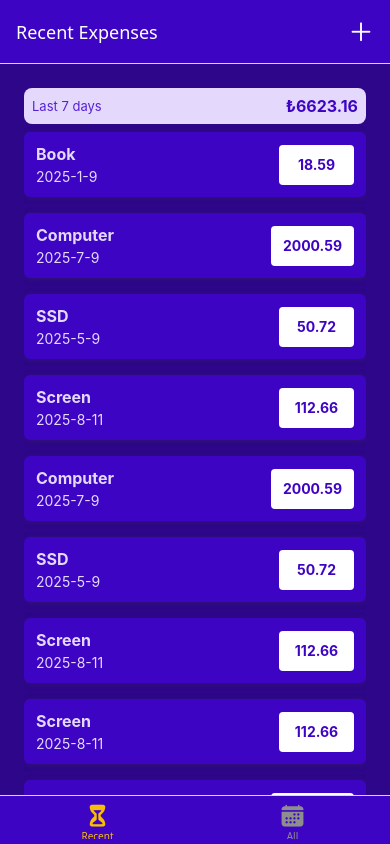
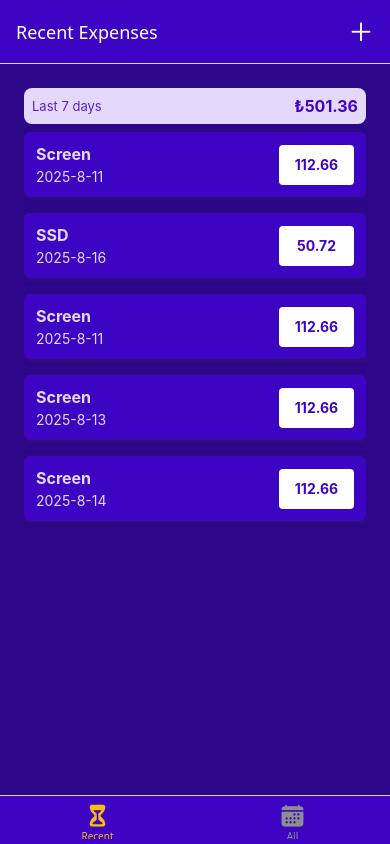
Before and after one commit to Merenylmz/ExpenseTrackerApp, a React Native app: screen /RecentExpense in a window 390 px wide. Built offline with nearby package versions, Linux system fonts and the light colour scheme.

Commit message:
EditingReduxAndFixing

```diff
--- a/components/ExpenseOutput/ExpenseItem.js
+++ b/components/ExpenseOutput/ExpenseItem.js
@@ -5,17 +5,21 @@ import { useNavigation } from "@react-navigation/native";
 
 const ExpenseItem = ({data}) => {
     const navigation = useNavigation();
+    const date = data && new Date(data.date);
+
+
   return (
     <View>
         {
-            data &&
+            data && date &&
             <Pressable onPress={()=>{navigation.navigate("ManageExpense", {
                 expenseId: data.id
             })}}>
                 <View style={styles.container}>
                     <View>
                         <Text style={[styles.textBase, styles.description]}>{data.description}</Text>
-                        <Text style={styles.textBase}>{`${data.date.getFullYear()}-${data.date.getMonth()+1}-${data.date.getDate()}`}</Text>
+
+                        <Text style={styles.textBase}>{`${date.getFullYear()}-${date.getMonth()+1}-${date.getDate()}`}</Text>
                     </View>
                     <View style={styles.amountContainer}>
                         <Text style={styles.amount}>{data.amount}</Text>
--- a/components/ExpenseOutput/ExpenseOutput.js
+++ b/components/ExpenseOutput/ExpenseOutput.js
@@ -4,82 +4,12 @@ import ExpenseSummary from "./ExpenseSummary";
 import ExpenseList from "./ExpenseList";
 import GlobalStyles from "../../constants/styles";
 
+
 const ExpenseOutput = ({expenses, expensesPeriod}) => {
-    const DUMMY_DATA = [
-        {
-            id: "e5",
-            description: "Book",
-            amount: 18.59,
-            date: new Date("2025-01-09")
-        },
-        {
-            id: "e6",
-            description: "Computer",
-            amount: 2000.59,
-            date: new Date("2025-07-09")
-        },
-        {
-            id: "m2",
-            description: "SSD",
-            amount: 50.72,
-            date: new Date("2025-05-09")
-        },
-        {
-            id: "z3",
-            description: "Screen",
-            amount: 112.66,
-            date: new Date("2025-08-11")
-        },
-        ,
-        {
-            id: "e8",
-            description: "Computer",
-            amount: 2000.59,
-            date: new Date("2025-07-09")
-        },
-        {
-            id: "m1",
-            description: "SSD",
-            amount: 50.72,
-            date: new Date("2025-05-09")
-        },
-        {
-            id: "z9",
-            description: "Screen",
-            amount: 112.66,
-            date: new Date("2025-08-11")
-        },
-        {
-            id: "z7",
-            description: "Screen",
-            amount: 112.66,
-            date: new Date("2025-08-11")
-        },
-        ,
-        {
-            id: "e1",
-            description: "Computer",
-            amount: 2000.59,
-            date: new Date("2025-07-09")
-        },
-        {
-            id: "m6",
-            description: "SSD",
-            amount: 50.72,
-            date: new Date("2025-05-09")
-        },
-        {
-            id: "z4",
-            description: "Screen",
-            amount: 112.66,
-            date: new Date("2025-08-11")
-        },
-
-    ]
   return (
     <View style={styles.container}>
-       <ExpenseSummary expenses={DUMMY_DATA} periodName={expensesPeriod}/>
-       <ExpenseList expenses={DUMMY_DATA}/>
+       <ExpenseSummary expenses={expenses} periodName={expensesPeriod}/>
+       <ExpenseList expenses={expenses}/>
     </View>
   );
 };
--- /dev/null
+++ b/data/dummyData.js
@@ -0,0 +1,73 @@
+const DUMMY_DATA = [
+    {
+        id: "e5",
+        description: "Book",
+        amount: 18.59,
+        date: new Date("2025-01-09").toISOString()
+    },
+    {
+        id: "e6",
+        description: "Computer",
+        amount: 2000.59,
+        date: new Date("2025-07-09").toISOString()
+    },
+    {
+        id: "m2",
+        description: "SSD",
+        amount: 50.72,
+        date: new Date("2025-05-09").toISOString()
+    },
+    {
+        id: "z3",
+        description: "Screen",
+        amount: 112.66,
+        date: new Date("2025-08-11").toISOString()
+    },
+    ,
+    {
+        id: "e8",
+        description: "Computer",
+        amount: 2000.59,
+        date: new Date("2025-07-09").toISOString()
+    },
+    {
+        id: "m1",
+        description: "SSD",
+        amount: 50.72,
+        date: new Date("2025-08-16").toISOString()
+    },
+    {
+        id: "z9",
+        description: "Screen",
+        amount: 112.66,
+        date: new Date("2025-08-11").toISOString()
+    },
+    {
+        id: "z7",
+        description: "Screen",
+        amount: 112.66,
+        date: new Date("2025-08-13").toISOString()
+    },
+    ,
+    {
+        id: "e1",
+        description: "Computer",
+        amount: 2000.59,
+        date: new Date("2025-07-09").toISOString()
+    },
+    {
+        id: "m6",
+        description: "SSD",
+        amount: 50.72,
+        date: new Date("2025-05-09").toISOString()
+    },
+    {
+        id: "z4",
+        description: "Screen",
+        amount: 112.66,
+        date: new Date("2025-08-14").toISOString()
+    },
+
+];
+
+export default DUMMY_DATA;
--- a/screens/AllExpense.js
+++ b/screens/AllExpense.js
@@ -1,9 +1,13 @@
 import { StyleSheet, Text, View } from "react-native";
 import React from "react";
 import ExpenseOutput from "../components/ExpenseOutput/ExpenseOutput";
+import DUMMY_DATA from "../data/dummyData";
+import { useSelector } from "react-redux";
 
 const AllExpense = () => {
-  return <ExpenseOutput expensesPeriod={"Total"} />;
+  const dummyData = useSelector(state=>state.expenses.expense);
+
+  return <ExpenseOutput expensesPeriod={"Total"} expenses={dummyData}/>;
 };
 
 export default AllExpense;
--- a/screens/ManageExpense.js
+++ b/screens/ManageExpense.js
@@ -4,10 +4,13 @@ import IconButton from "../components/UI/IconButton";
 import GlobalStyles from "../constants/styles";
 import CustomButton from "../components/UI/CustomButton";
 import { useNavigation } from "@react-navigation/native";
+import { useDispatch } from "react-redux";
+import { addExpense, deleteExpense, editExpense } from "../store/slices/expenses";
 
 const ManageExpense = ({route, navigation}) => {
   const expenseId = route.params?.expenseId;
   const isEditing = !!expenseId;
+  const dispatch = useDispatch();
 
   useLayoutEffect(()=>{
     navigation.setOptions({
@@ -20,6 +23,11 @@ const ManageExpense = ({route, navigation}) => {
   }
 
   const editOrAddOperationButtonHandler = () =>{
+    if (isEditing) {
+      dispatch(editExpense({id: expenseId, description: "asdasdasdadasd", amount: 15, date: new Date().toISOString()}));
+    } else {
+      dispatch(addExpense({id: expenseId, description: "aaaaaaaaaaaaaaaaaaaaa", amount: 17, date: new Date().toISOString()}));
+    }
     navigation.goBack()
   }
 
--- a/screens/RecentExpense.js
+++ b/screens/RecentExpense.js
@@ -1,9 +1,20 @@
 import { StyleSheet, Text, View } from "react-native";
 import React from "react";
 import ExpenseOutput from "../components/ExpenseOutput/ExpenseOutput";
+import { useSelector } from "react-redux";
 
 const RecentExpense = () => {
-  return <ExpenseOutput expensesPeriod={"Last 7 days"}/>;
+  const dummyData = useSelector((state)=>state.expenses.expense);
+
+  const recentExpenses = dummyData.filter(item =>{
+    const today = new Date();
+    const date7DaysAgo = new Date(today.getFullYear(), today.getMonth(), today.getDate() - 7);
+
+    const itemDate = new Date(item.date);
+    return itemDate > date7DaysAgo;
+  })
+
+  return <ExpenseOutput expensesPeriod={"Last 7 days"} expenses={recentExpenses}/>;
 };
 
 export default RecentExpense;
--- a/store/slices/expenses.js
+++ b/store/slices/expenses.js
@@ -1,12 +1,31 @@
 import { createSlice } from "@reduxjs/toolkit";
-
+import DUMMY_DATA from "../../data/dummyData";
 
 const expenseSlices = createSlice({
     name: "expenses",
     initialState: {
-        ids: []
+        expense: DUMMY_DATA
     },
     reducers: {
-        //operation
+        addExpense: (state, action) =>{
+            state.expense.push({
+                id: new Date().toString() + Math.random().toString(),
+                description: action.payload.description,
+                amount: action.payload.amount,
+                date: new Date().toISOString()
+            });
+        },
+        deleteExpense: (state, action)=>{
+            state.expense = state.expense.filter(item=>item.id != action.payload.id);
+        },
+        editExpense: (state, action)=>{
+            state.expense = state.expense.map(item=> item.id == action.payload.id ? {id: item.id, ...action.payload}: item)
+        }
     }
 });
+
+
+export default expenseSlices.reducer;
+export const addExpense = expenseSlices.actions.addExpense;
+export const deleteExpense = expenseSlices.actions.deleteExpense;
+export const editExpense = expenseSlices.actions.editExpense;
--- a/store/store.js
+++ b/store/store.js
@@ -1,9 +1,10 @@
-const { configureStore } = require("@reduxjs/toolkit");
+import { configureStore } from "@reduxjs/toolkit";
+import expenseSlices from "./slices/expenses";
 
 
 const store = configureStore({
     reducer: {
-
+        expenses: expenseSlices
     }
 });
 
```
